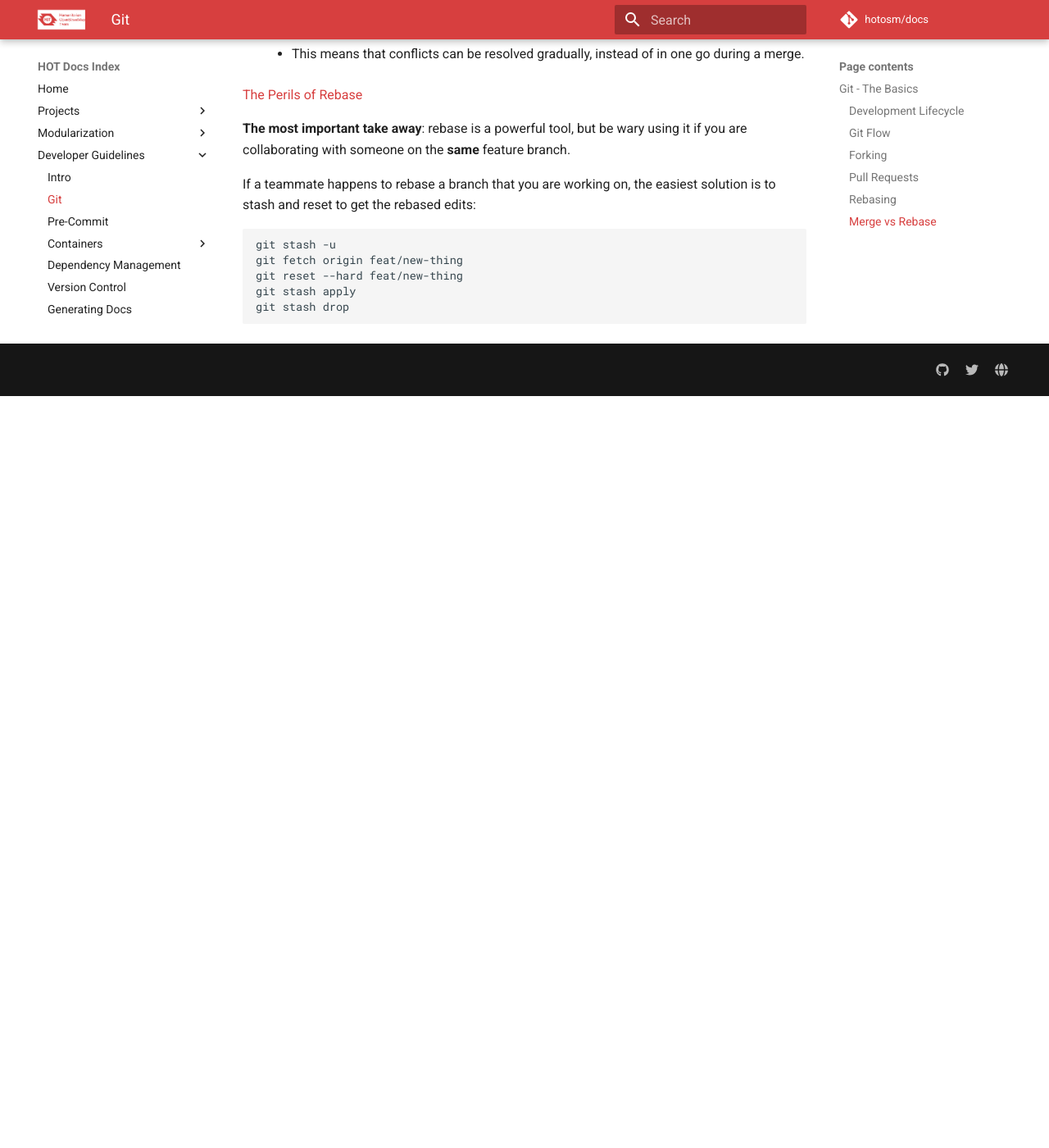
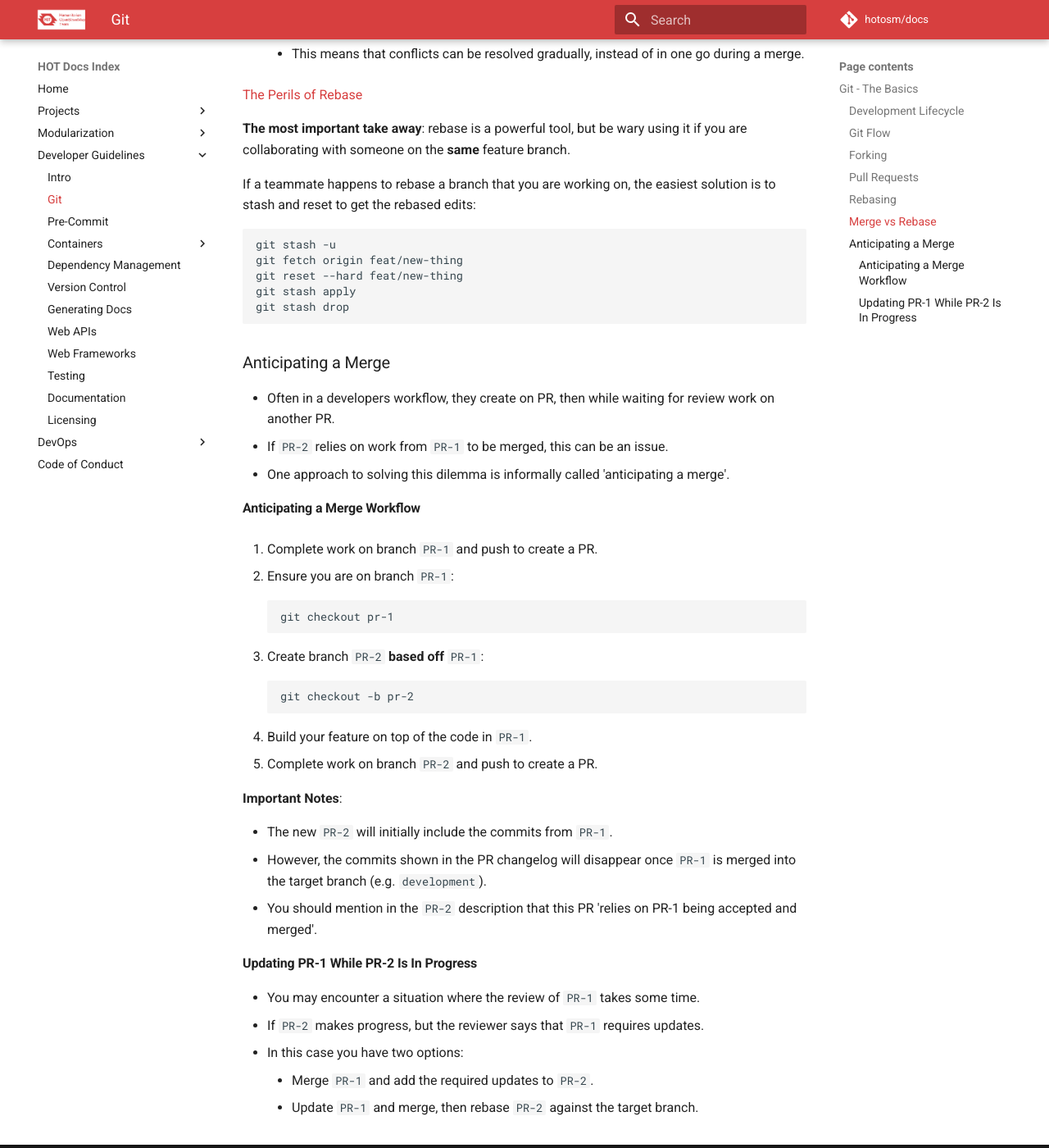
Before and after one commit to hotosm/docs, an MkDocs documentation site: the page built from docs/dev-guide/git.md, in a window 1280 px wide and 1400 px high, scrolled down 3899 px. Shown: the whole window at 82% size. Built offline with MkDocs 1.6.1 and Material for MkDocs 9.7.7, drawn with Linux system fonts in a browser that asks for light colours; comment, search, counter and statistics services are not loaded; before the commit the page ends 4382 px from its top, so only the background shows below that.

Commit message:
docs: add info about anticipating a git merge

````diff
--- a/docs/dev-guide/git.md
+++ b/docs/dev-guide/git.md
@@ -138,3 +138,45 @@
 git stash apply
 git stash drop
 ```
+
+### Anticipating a Merge
+
+- Often in a developers workflow, they create on PR, then while waiting for review
+  work on another PR.
+- If `PR-2` relies on work from `PR-1` to be merged, this can be an issue.
+- One approach to solving this dilemma is informally called 'anticipating a merge'.
+
+#### Anticipating a Merge Workflow
+
+1. Complete work on branch `PR-1` and push to create a PR.
+
+2. Ensure you are on branch `PR-1`:
+
+   ```bash
+   git checkout pr-1
+   ```
+
+3. Create branch `PR-2` **based off** `PR-1`:
+
+   ```bash
+   git checkout -b pr-2
+   ```
+
+4. Build your feature on top of the code in `PR-1`.
+5. Complete work on branch `PR-2` and push to create a PR.
+
+**Important Notes**:
+
+- The new `PR-2` will initially include the commits from `PR-1`.
+- However, the commits shown in the PR changelog will disappear once `PR-1` is merged
+  into the target branch (e.g. `development`).
+- You should mention in the `PR-2` description that this PR 'relies on PR-1 being
+  accepted and merged'.
+
+#### Updating PR-1 While PR-2 Is In Progress
+
+- You may encounter a situation where the review of `PR-1` takes some time.
+- If `PR-2` makes progress, but the reviewer says that `PR-1` requires updates.
+- In this case you have two options:
+  - Merge `PR-1` and add the required updates to `PR-2`.
+  - Update `PR-1` and merge, then rebase `PR-2` against the target branch.
````
